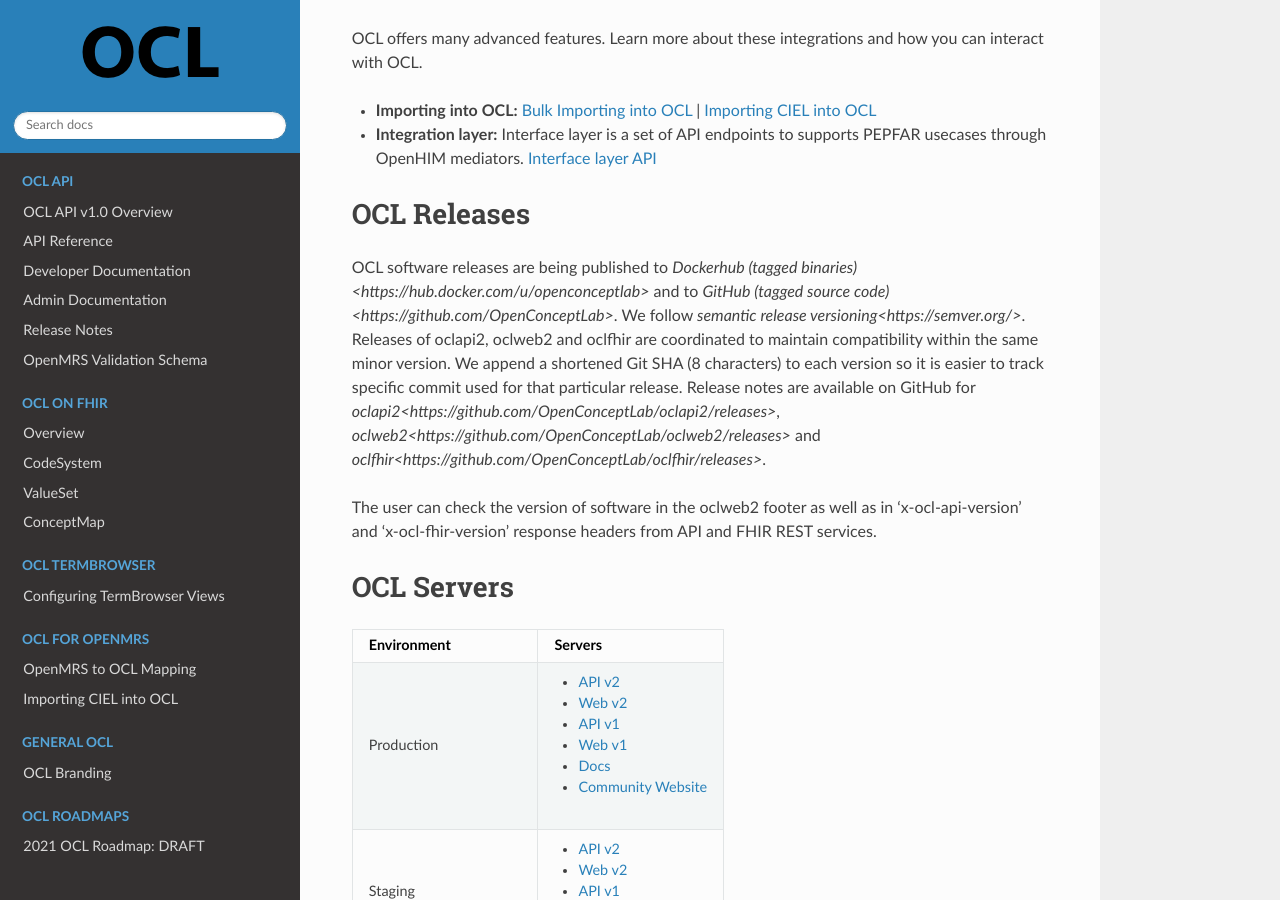
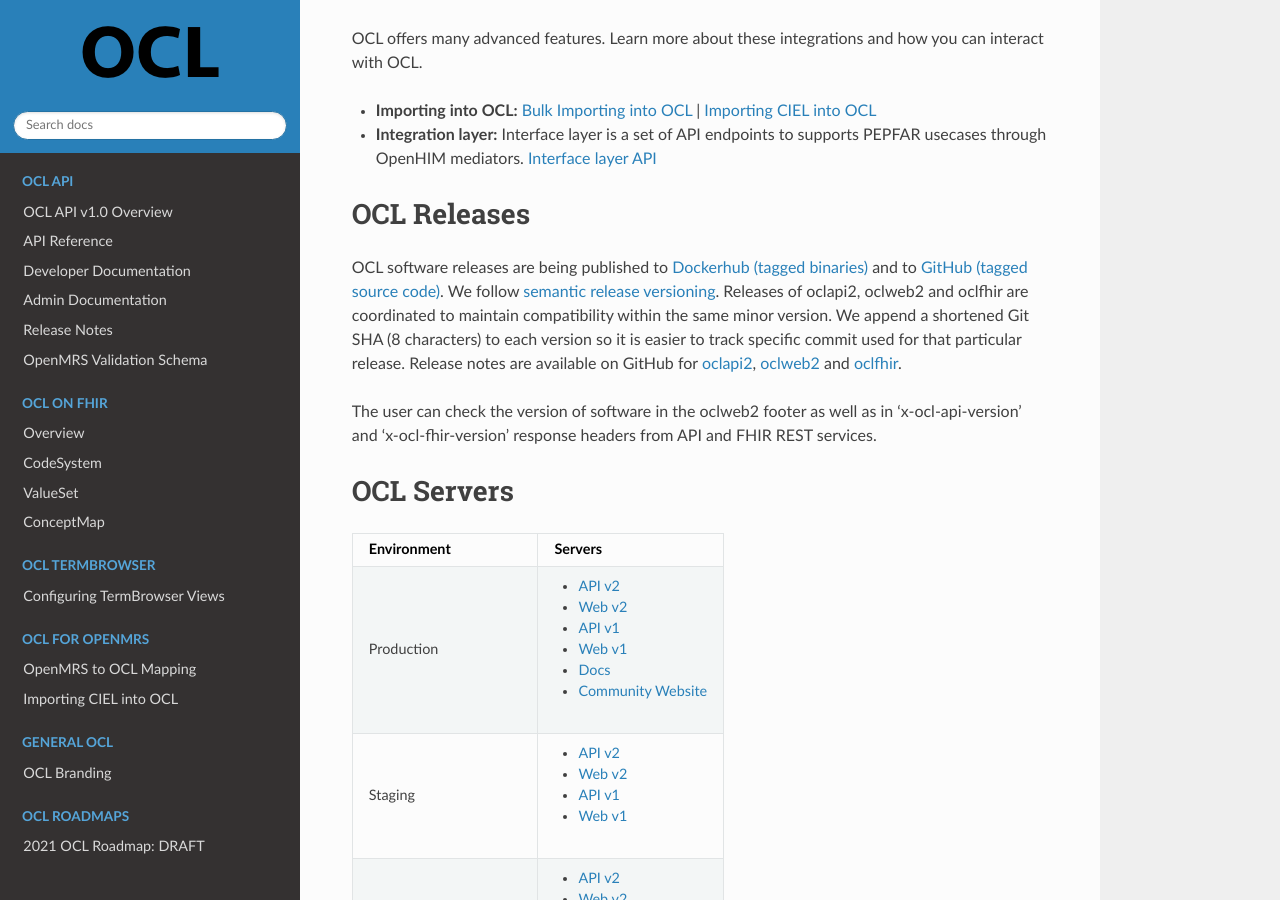
Before and after one commit to OpenConceptLab/ocl-docs, a Sphinx documentation site: the page built from docs/source/index.rst, in a window 1280 px wide and 900 px high, scrolled down 1022 px. Built offline with Sphinx 7.4.7 and the Read the Docs theme 2.0.0, drawn with Linux system fonts in a browser that asks for light colours.

Commit message:
Fixing links

```diff
--- a/docs/source/index.rst
+++ b/docs/source/index.rst
@@ -36,7 +36,7 @@
 OCL Releases
 ------------
 
-OCL software releases are being published to `Dockerhub (tagged binaries)<https://hub.docker.com/u/openconceptlab>` and to `GitHub (tagged source code)<https://github.com/OpenConceptLab>`. We follow `semantic release versioning<https://semver.org/>`. Releases of oclapi2, oclweb2 and oclfhir are coordinated to maintain compatibility within the same minor version. We append a shortened Git SHA (8 characters) to each version so it is easier to track specific commit used for that particular release. Release notes are available on GitHub for `oclapi2<https://github.com/OpenConceptLab/oclapi2/releases>`, `oclweb2<https://github.com/OpenConceptLab/oclweb2/releases>` and `oclfhir<https://github.com/OpenConceptLab/oclfhir/releases>`.
+OCL software releases are being published to `Dockerhub (tagged binaries) <https://hub.docker.com/u/openconceptlab>`_ and to `GitHub (tagged source code) <https://github.com/OpenConceptLab>`_. We follow `semantic release versioning <https://semver.org/>`_. Releases of oclapi2, oclweb2 and oclfhir are coordinated to maintain compatibility within the same minor version. We append a shortened Git SHA (8 characters) to each version so it is easier to track specific commit used for that particular release. Release notes are available on GitHub for `oclapi2 <https://github.com/OpenConceptLab/oclapi2/releases>`_, `oclweb2 <https://github.com/OpenConceptLab/oclweb2/releases>`_ and `oclfhir <https://github.com/OpenConceptLab/oclfhir/releases>`_.
 
 The user can check the version of software in the oclweb2 footer as well as in 'x-ocl-api-version' and 'x-ocl-fhir-version' response headers from API and FHIR REST services.
 
```
